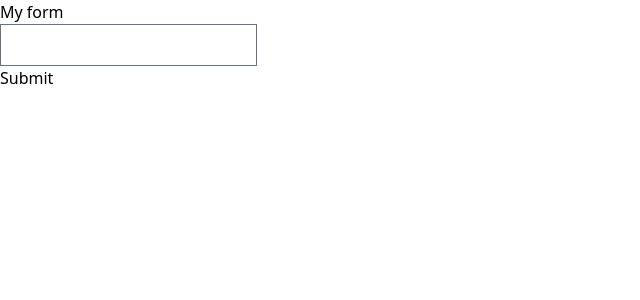
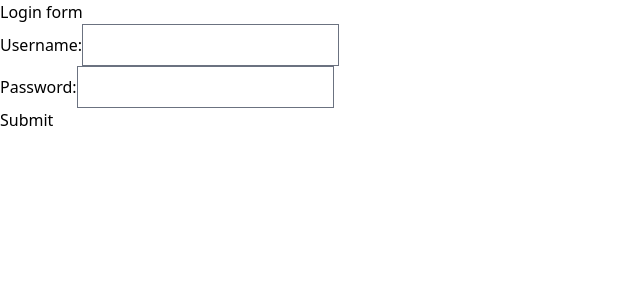
Before and after one commit to SurvirvorHRG/ece-webtech-2023-fall-gr04-07, a Next.js app in the folder app/: page /login-native in a window 1280 px wide. Shown: the top 300 px of the page, without its empty margins (0-640 px from the left). Built offline with nearby package versions, Linux system fonts and the light colour scheme.

Commit message:
feat: login pages

```diff
--- a/app/pages/login-controlled.js
+++ b/app/pages/login-controlled.js
@@ -0,0 +1,57 @@
+import React, { useState } from 'react';
+
+const MyForm = () => {
+  const [formData, setFormData] = useState({
+    username: '',
+    password: ''
+  });
+
+  const handleChange = (e) => {
+    console.log("HWY")
+    setFormData({
+      ...formData,
+      [e.target.name]: e.target.value
+    });
+  };
+
+  const handleSubmit = (e) => {
+
+    e.preventDefault();
+    console.log('Username:', formData.username);
+    console.log('Password:', formData.password);
+    <p>{formData.username}</p>
+  };
+
+  return (
+    <form onSubmit={handleSubmit}>
+      <h2>Login form</h2>
+      <div>
+        <label htmlFor="username">Username:</label>
+        <input
+          type="text"
+          id="username"
+          name="username"
+          value={formData.username}
+          onChange={handleChange}
+          required
+        />
+      </div>
+      <div>
+        <label htmlFor="password">Password:</label>
+        <input
+          type="password"
+          id="password"
+          name="password"
+          value={formData.password}
+          onChange={handleChange}
+          required
+        />
+      </div>
+      <div>
+        <button type="submit">Submit</button>
+      </div>
+    </form>
+  );
+};
+
+export default MyForm;
--- a/app/pages/login-native.js
+++ b/app/pages/login-native.js
@@ -2,27 +2,38 @@ import React from 'react';
 import Header from '../components/Header';
 import Footer from '../components/Footer';
 
-const MyForm = function() {
-    const onSubmit = function(e) {
-    console.log("hhh")
-      e.preventDefault()
+
+const MyForm = () => {
+  const handleSubmit = (e) => {
+    e.preventDefault();
     const data = new FormData(e.target)
     console.log(data)
-    }
+  };
+
   return (
-      <form onSubmit={onSubmit}>
-        <h2>My form</h2>
+    <form onSubmit={handleSubmit}>
+      <h2>Login form</h2>
       <div>
+        <label htmlFor="username">Username:</label>
         <input
           type="text"
-            name="my_input"
+          id="username"
+          name="username"
         />
       </div>
       <div>
-          <button type ="submit">Submit</button>
+        <label htmlFor="password">Password:</label>
+        <input
+          type="password"
+          id="password"
+          name="password"
+        />
+      </div>
+      <div>
+        <button type="submit">Submit</button>
       </div>
     </form>
-    )
-  }
+  );
+};
 
 export default MyForm;
```
Lines whose indentation alone changed are shown as unchanged.
